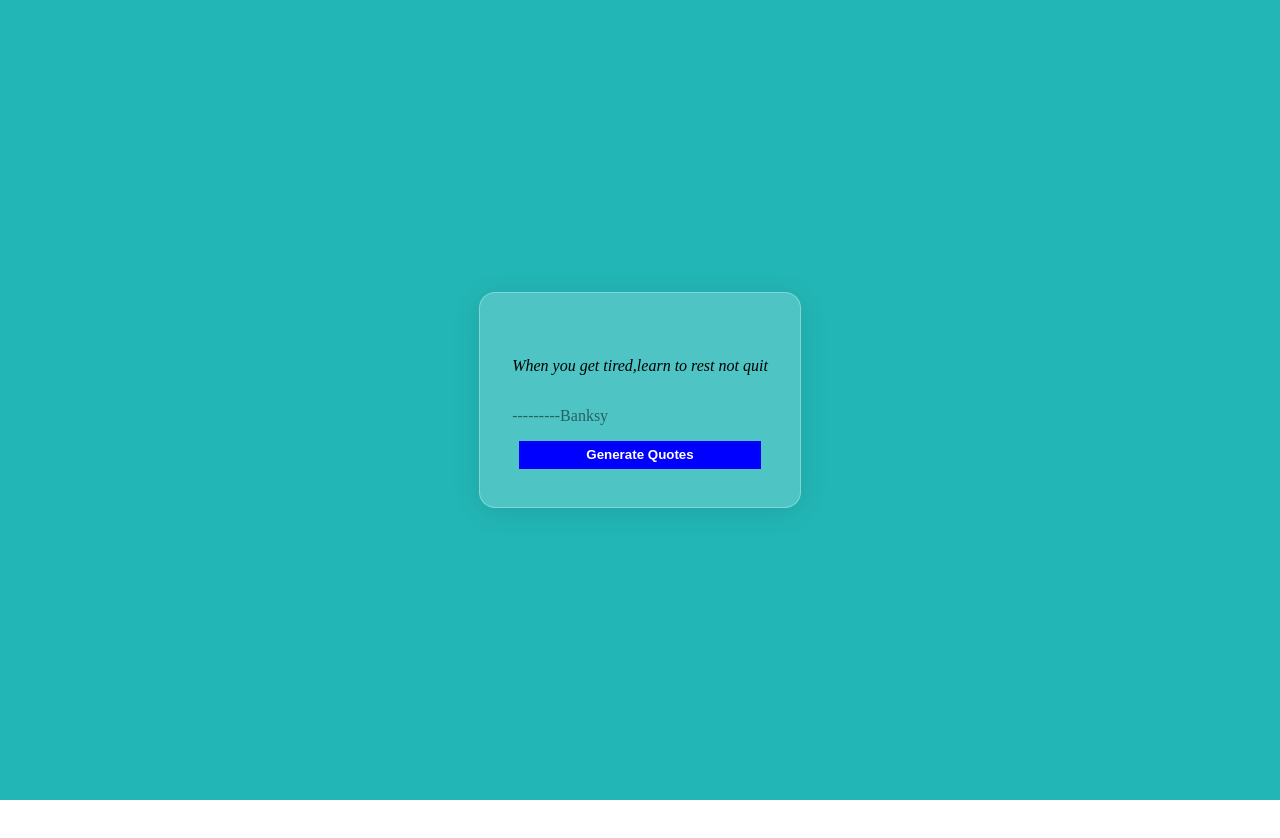
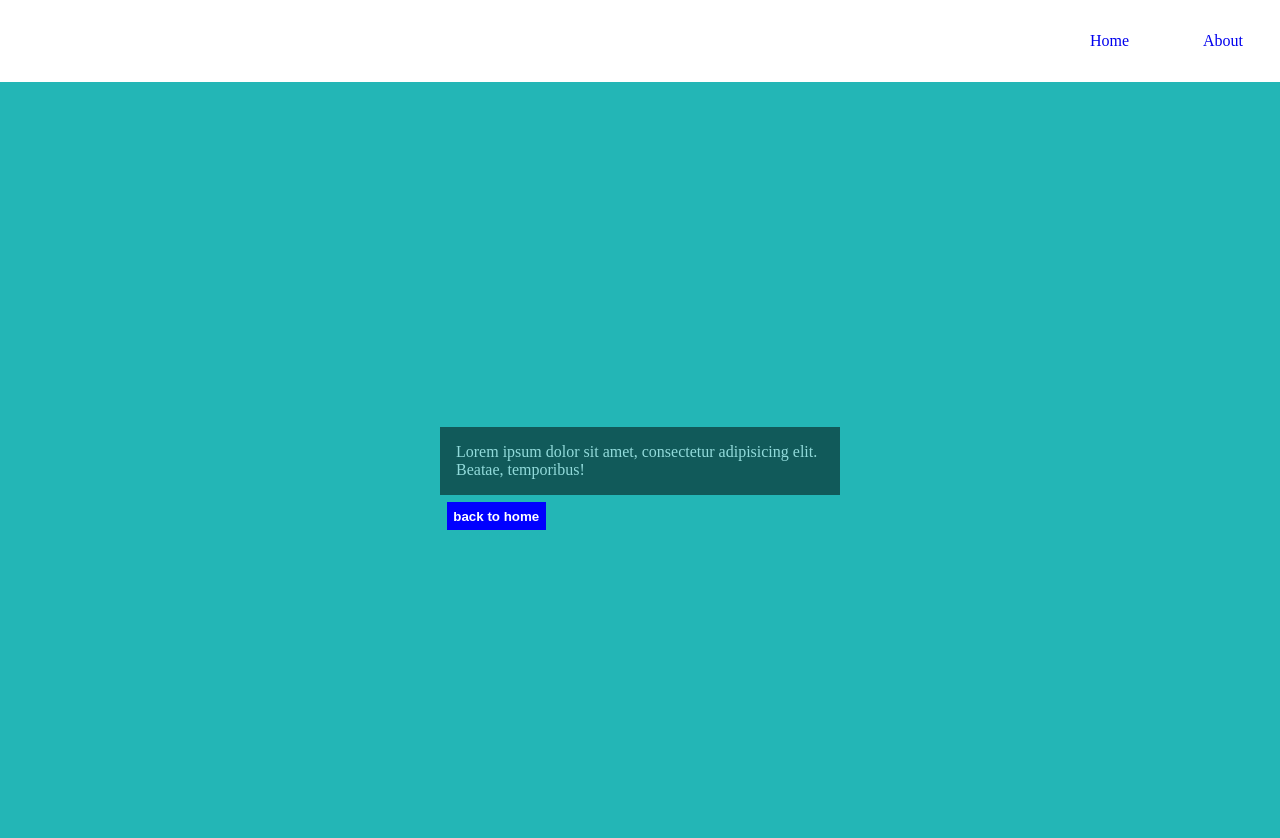
Before and after one commit to nahidbd11/quotes-generator, a React (Create React App) app: page /about in a window 1280 px wide. Shown: the top 838 px of the page. Before the commit the page ends 800 px from the top, so only its background shows below. Built offline with nearby package versions, Linux system fonts and the light colour scheme; no server answers.

Commit message:
added routing and navbar

```diff
--- a/src/App.js
+++ b/src/App.js
@@ -3,6 +3,9 @@ import Quotes from "./component/Quotes";
 import React, { useReducer, useEffect, useRef } from "react";
 import useFetch from "./component/customHooks/CustomFetch";
 import reducer from "./reducer";
+import { Routes, Route } from "react-router-dom";
+import Navbar from "./component/Navbar";
+import About from "./component/About";
 
 function App() {
   const initialstate = {
@@ -31,7 +34,14 @@ function App() {
     dispatch({ type: "LOAD_CHANGE" });
   }
   return (
+    <div>
+      <Navbar />
       <div className="App-container">
+        <Routes>
+          <Route
+            path="/"
+            element={
+              <div>
                 {state.isloading && (
                   <h3>
                     Quotes for you is
@@ -56,6 +66,14 @@ function App() {
                   />
                 )}
               </div>
+            }
+          />
+          <Route path="/about" element={<About />}>
+            <Route path="bd" element={<div>bangladesh is my motherland</div>} />
+          </Route>
+        </Routes>
+      </div>
+    </div>
   );
 }
 
--- a/src/App.scss
+++ b/src/App.scss
@@ -129,3 +129,26 @@ $margins: 1, 2, 3;
     opacity: 1;
   }
 }
+/*
+ TODO:styling navbar
+*/
+.navbar {
+  display: flex;
+  flex-flow: row nowrap;
+  justify-content: flex-end;
+  li {
+    position: relative;
+    list-style-type: none;
+    padding: 2em;
+
+    .navlink {
+      text-decoration: none;
+      padding: 5px;
+      transition: all 0.25s ease-in;
+      &:hover {
+        background-color: rgb(22, 22, 19);
+        color: white;
+      }
+    }
+  }
+}
--- /dev/null
+++ b/src/component/About.jsx
@@ -0,0 +1,23 @@
+import { Outlet, useNavigate } from "react-router-dom";
+const About = () => {
+  const styles = {
+    color: "white",
+    backgroundColor: "black",
+    padding: "1rem",
+  };
+  const navigate = useNavigate();
+  return (
+    <div className="about">
+      <p className="text-muted" style={{ ...styles }}>
+        Lorem ipsum dolor sit amet, consectetur adipisicing elit. Beatae,
+        temporibus!
+      </p>
+      <button className="btn btn-primary" onClick={() => navigate("/")}>
+        back to home
+      </button>
+      <Outlet />
+    </div>
+  );
+};
+
+export default About;
--- /dev/null
+++ b/src/component/Navbar.jsx
@@ -0,0 +1,21 @@
+import { NavLink } from "react-router-dom";
+const Navbar = () => {
+  return (
+    <nav>
+      <ul className="navbar">
+        <li>
+          <NavLink to="/" className="navlink">
+            Home
+          </NavLink>
+        </li>
+        <li>
+          <NavLink to="/about" className="navlink">
+            About
+          </NavLink>
+        </li>
+      </ul>
+    </nav>
+  );
+};
+
+export default Navbar;
--- a/src/index.scss
+++ b/src/index.scss
@@ -11,3 +11,7 @@ $text-light: rgb(240, 240, 240);
   background-color: $primary;
   color: $text-light;
 }
+
+.text-muted {
+  opacity: 0.8;
+}
```
Lines whose indentation alone changed are shown as unchanged.
